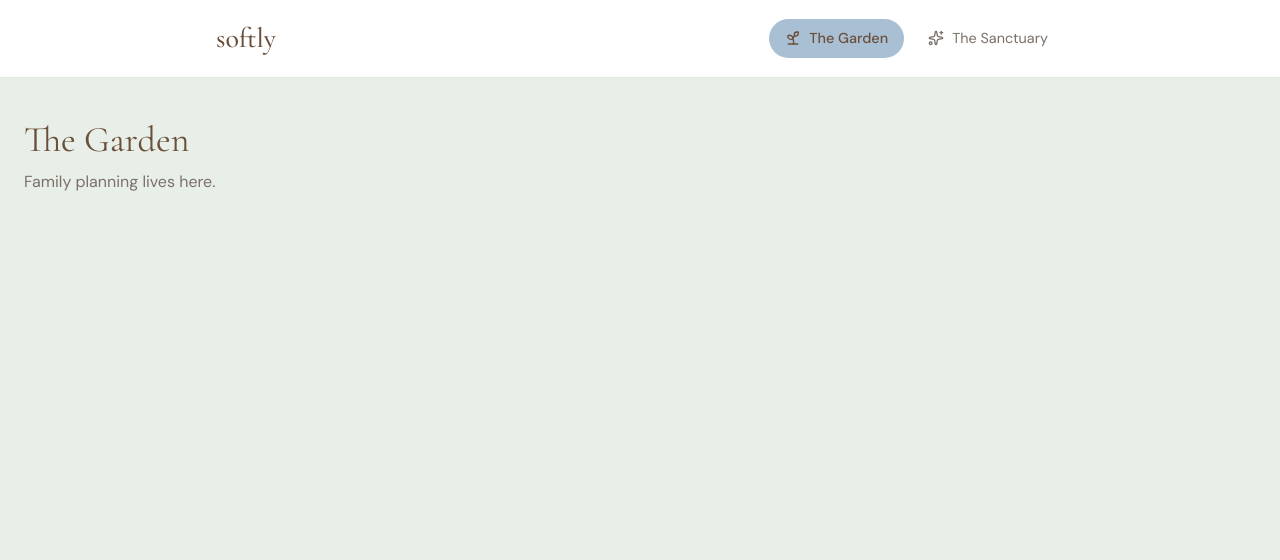
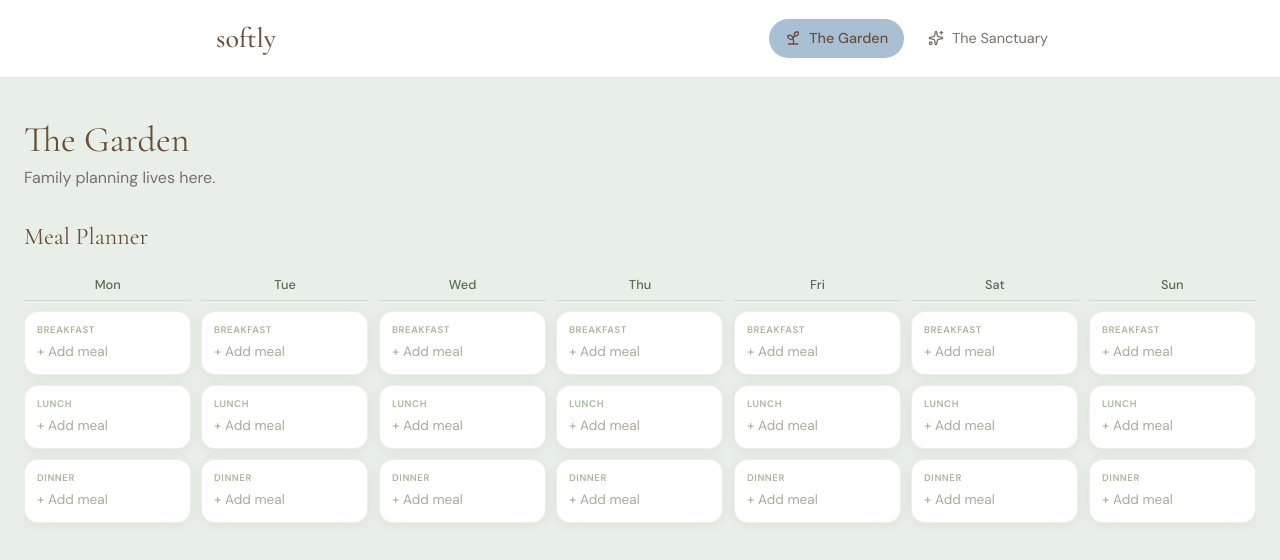
Before and after one commit to megwilliams1/softly, a Next.js app: page /garden in a window 1280 px wide. Shown: the top 560 px of the page. Built offline with nearby package versions, Linux system fonts and the light colour scheme.

Commit message:
TICKET-005: Add meal planner weekly grid with localStorage persistence

```diff
--- a/src/app/garden/page.tsx
+++ b/src/app/garden/page.tsx
@@ -1,13 +1,20 @@
+import MealGrid from "@/components/garden/MealGrid";
+
 export default function GardenPage() {
   return (
     <main
       className="min-h-screen px-6 py-10"
       style={{ backgroundColor: "var(--color-mist)" }}
     >
-      <h1 className="text-4xl mb-2">The Garden</h1>
-      <p style={{ color: "var(--color-stone)" }}>
+      <h1 className="text-4xl mb-1">The Garden</h1>
+      <p style={{ color: "var(--color-stone)", marginBottom: "32px" }}>
         Family planning lives here.
       </p>
+
+      <section>
+        <h2 className="text-2xl mb-6">Meal Planner</h2>
+        <MealGrid />
+      </section>
     </main>
   );
 }
--- /dev/null
+++ b/src/components/garden/MealGrid.tsx
@@ -0,0 +1,63 @@
+"use client";
+
+import { useMeals, DayKey, MealTime } from "@/lib/hooks/useMeals";
+import MealSlot from "./MealSlot";
+
+const DAYS: { key: DayKey; label: string }[] = [
+  { key: "mon", label: "Mon" },
+  { key: "tue", label: "Tue" },
+  { key: "wed", label: "Wed" },
+  { key: "thu", label: "Thu" },
+  { key: "fri", label: "Fri" },
+  { key: "sat", label: "Sat" },
+  { key: "sun", label: "Sun" },
+];
+
+const MEAL_TIMES: MealTime[] = ["breakfast", "lunch", "dinner"];
+
+export default function MealGrid() {
+  const { meals } = useMeals();
+
+  return (
+    <div style={{ overflowX: "auto", paddingBottom: "8px" }}>
+      <div
+        style={{
+          display: "grid",
+          gridTemplateColumns: "repeat(7, minmax(120px, 1fr))",
+          gap: "10px",
+          minWidth: "700px",
+        }}
+      >
+        {/* Day headers */}
+        {DAYS.map(({ key, label }) => (
+          <div
+            key={key}
+            style={{
+              textAlign: "center",
+              fontSize: "0.8rem",
+              fontWeight: 500,
+              color: "var(--color-moss)",
+              paddingBottom: "4px",
+              borderBottom: "1px solid rgba(168, 184, 154, 0.4)",
+            }}
+          >
+            {label}
+          </div>
+        ))}
+
+        {/* Meal rows */}
+        {MEAL_TIMES.map((time, timeIndex) =>
+          DAYS.map(({ key }, dayIndex) => (
+            <MealSlot
+              key={`${key}-${time}`}
+              time={time}
+              value={meals[key][time]}
+              animDelay={dayIndex * 0.05 + timeIndex * 0.12}
+              onClick={() => {}}
+            />
+          ))
+        )}
+      </div>
+    </div>
+  );
+}
--- /dev/null
+++ b/src/components/garden/MealSlot.tsx
@@ -0,0 +1,60 @@
+import { MealTime } from "@/lib/hooks/useMeals";
+
+const timeLabels: Record<MealTime, string> = {
+  breakfast: "Breakfast",
+  lunch: "Lunch",
+  dinner: "Dinner",
+};
+
+interface Props {
+  time: MealTime;
+  value: string;
+  animDelay: number;
+  onClick: () => void;
+}
+
+export default function MealSlot({ time, value, animDelay, onClick }: Props) {
+  return (
+    <button
+      onClick={onClick}
+      className="animate-bloom-up"
+      style={{
+        animationDelay: `${animDelay}s`,
+        animationFillMode: "both",
+        width: "100%",
+        textAlign: "left",
+        backgroundColor: "var(--color-white)",
+        borderRadius: "var(--radius-md)",
+        padding: "10px 12px",
+        boxShadow: "var(--shadow-soft)",
+        border: "1px solid rgba(176, 168, 154, 0.2)",
+        cursor: "pointer",
+        minHeight: "64px",
+        display: "flex",
+        flexDirection: "column",
+        gap: "4px",
+      }}
+    >
+      <span
+        style={{
+          fontSize: "0.6rem",
+          fontWeight: 600,
+          textTransform: "uppercase",
+          letterSpacing: "0.06em",
+          color: "var(--color-sage)",
+        }}
+      >
+        {timeLabels[time]}
+      </span>
+      {value ? (
+        <span style={{ fontSize: "0.85rem", color: "var(--color-soil)", lineHeight: 1.4 }}>
+          {value}
+        </span>
+      ) : (
+        <span style={{ fontSize: "0.85rem", color: "var(--color-pebble)" }}>
+          + Add meal
+        </span>
+      )}
+    </button>
+  );
+}
--- /dev/null
+++ b/src/lib/hooks/useMeals.ts
@@ -0,0 +1,42 @@
+"use client";
+
+import { useState, useEffect } from "react";
+
+const STORAGE_KEY = "softly:garden:meals";
+
+export type MealTime = "breakfast" | "lunch" | "dinner";
+export type DayKey = "mon" | "tue" | "wed" | "thu" | "fri" | "sat" | "sun";
+export type MealsData = Record<DayKey, Record<MealTime, string>>;
+
+const DAYS: DayKey[] = ["mon", "tue", "wed", "thu", "fri", "sat", "sun"];
+const MEAL_TIMES: MealTime[] = ["breakfast", "lunch", "dinner"];
+
+function emptyMeals(): MealsData {
+  return Object.fromEntries(
+    DAYS.map((day) => [
+      day,
+      Object.fromEntries(MEAL_TIMES.map((t) => [t, ""])),
+    ])
+  ) as MealsData;
+}
+
+export function useMeals() {
+  const [meals, setMeals] = useState<MealsData>(emptyMeals);
+
+  useEffect(() => {
+    try {
+      const stored = localStorage.getItem(STORAGE_KEY);
+      if (stored) setMeals(JSON.parse(stored));
+    } catch {}
+  }, []);
+
+  function setMeal(day: DayKey, time: MealTime, value: string) {
+    setMeals((prev) => {
+      const next = { ...prev, [day]: { ...prev[day], [time]: value } };
+      localStorage.setItem(STORAGE_KEY, JSON.stringify(next));
+      return next;
+    });
+  }
+
+  return { meals, setMeal };
+}
```
